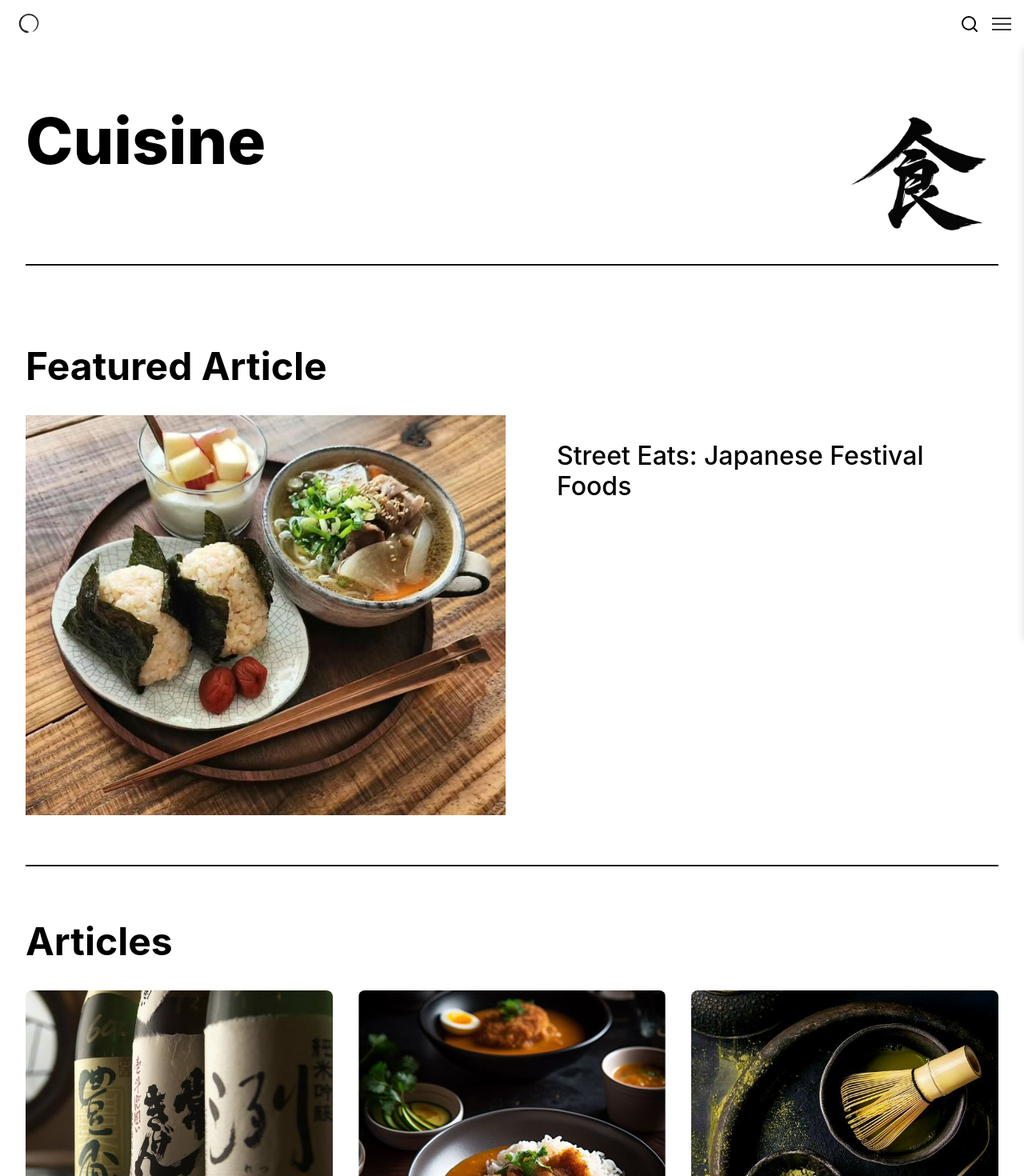
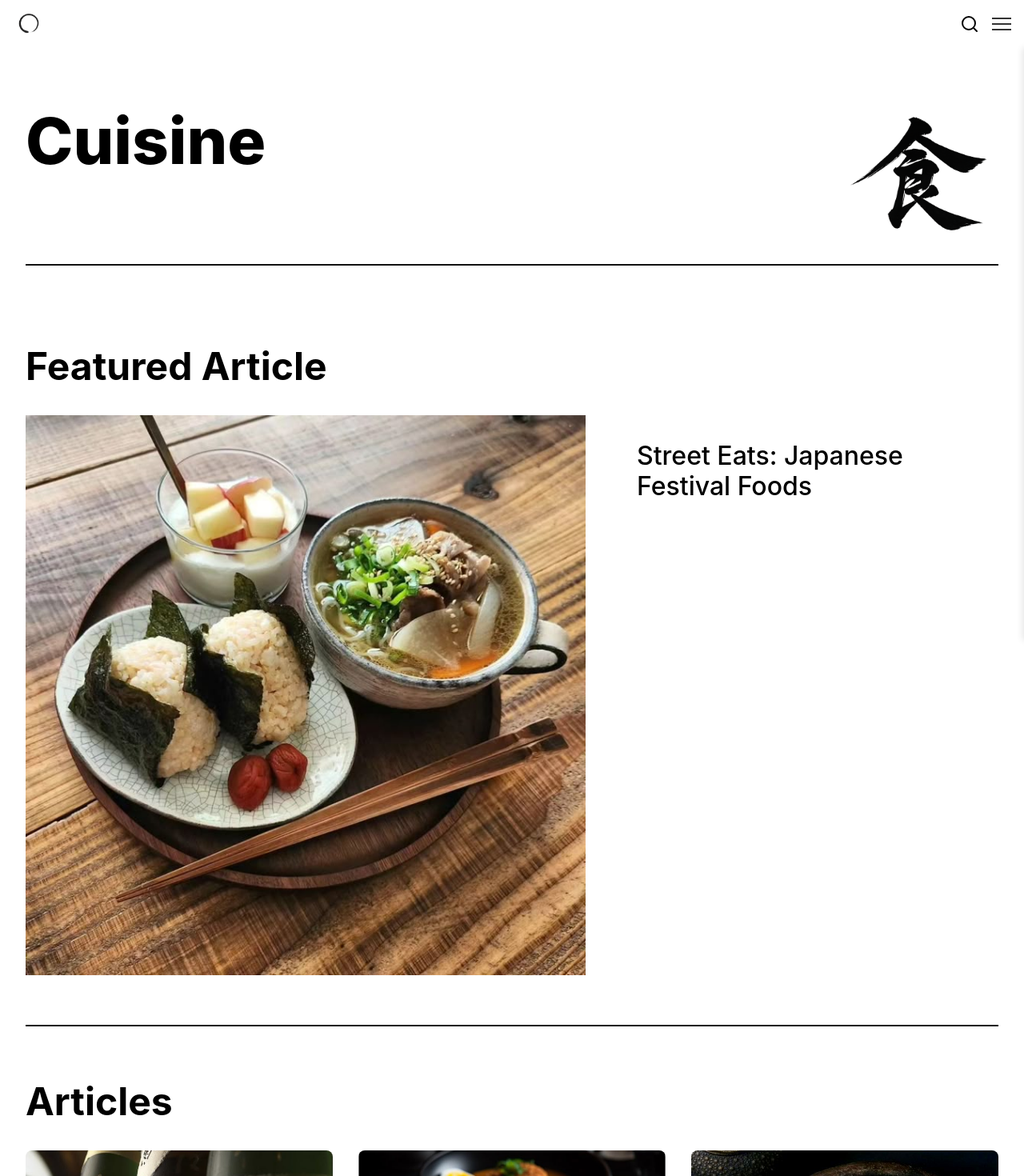
Before and after one commit to yuto0121/japanese-aesthetics, a Next.js app: page /article/cuisine in a window 1280 px wide. Shown: the top 1470 px of the page at 80% size. Built offline with nearby package versions, Linux system fonts and the light colour scheme.

Commit message:
adjust article page

```diff
--- a/styles/ArticleSub.module.css
+++ b/styles/ArticleSub.module.css
@@ -123,8 +123,8 @@
 
 .featuredImg {
     flex-shrink: 0;
-    width: 600px;
-    height: 500px;
+    width: 700px;
+    height: 700px;
     object-fit: cover;
 }
 
```
